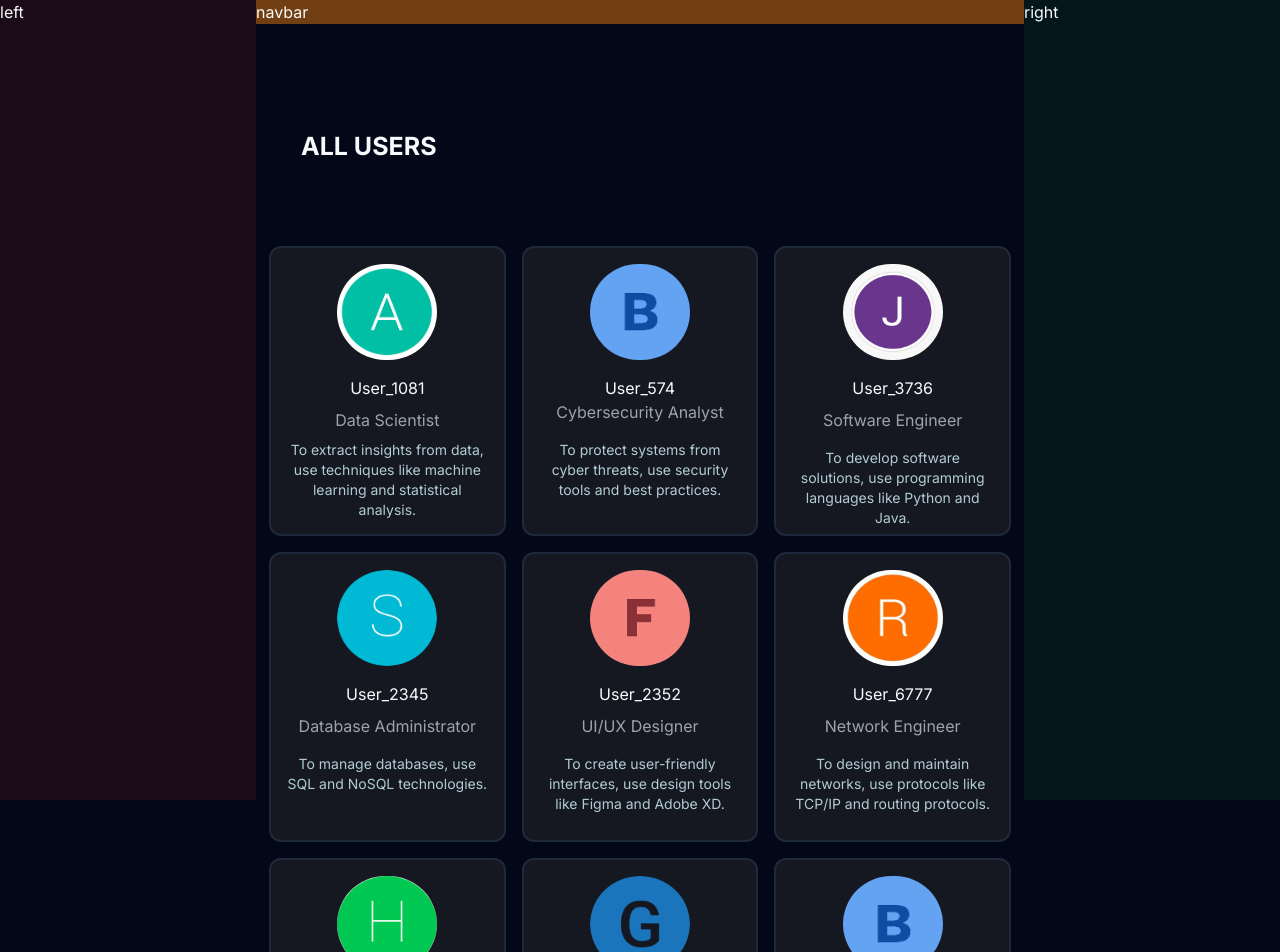
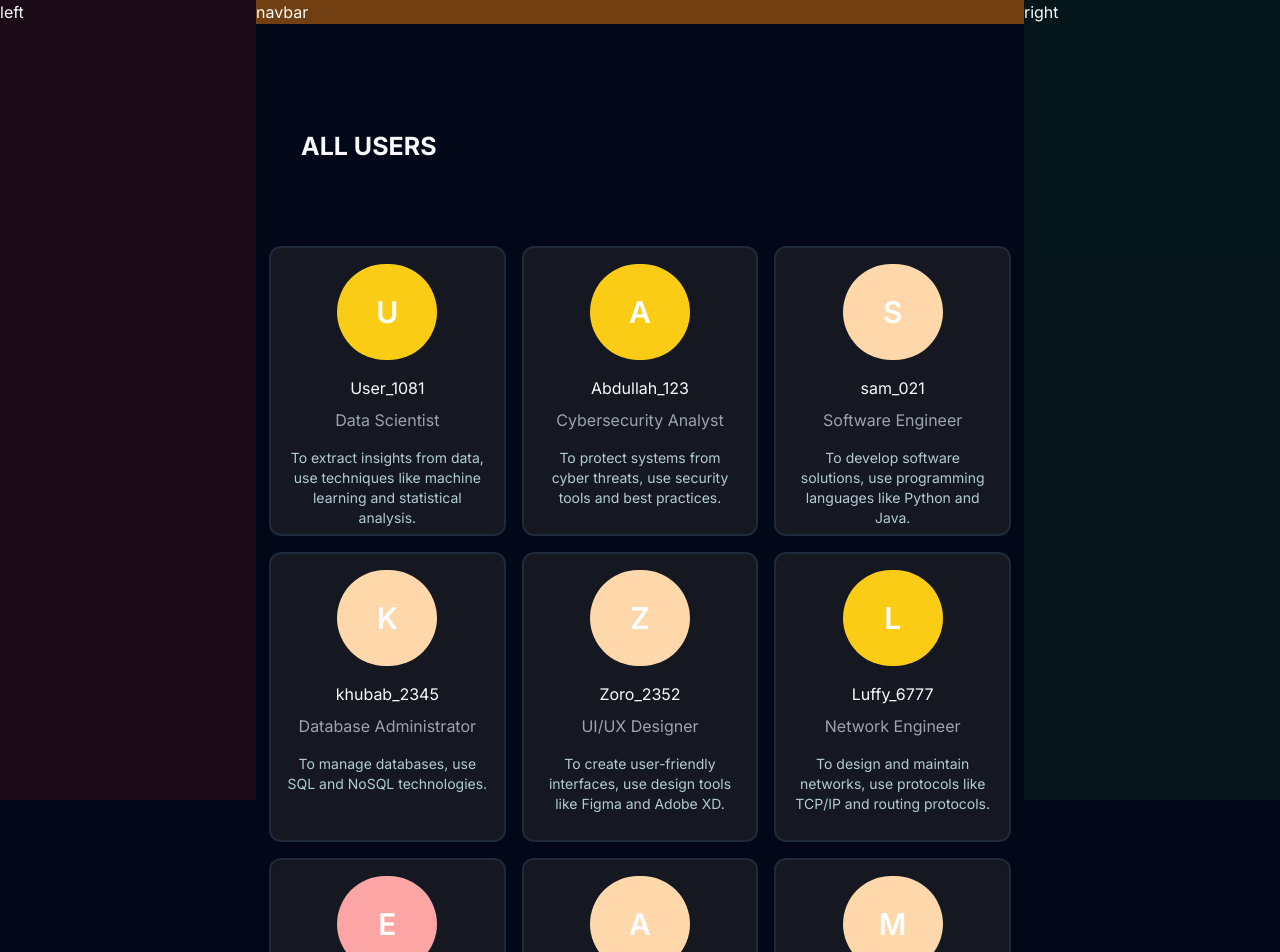
Before and after one commit to Developer095/proj-two, a Next.js app: page /community in a window 1280 px wide. Shown: the top 952 px of the page. Built offline with nearby package versions, Linux system fonts and the light colour scheme.

Commit message:
updaded community code with map function
the user data is static , but the the integration of API then will will has be change accordingly

```diff
--- a/app/(default)/community/page.tsx
+++ b/app/(default)/community/page.tsx
@@ -1,180 +1,134 @@
+//   <div className="ml-6 mr-6 grid gap-4 sm:grid-cols-1 lg:grid-cols-3">
+//     <div className="h-[290px] w-full rounded-[12px] border-2 border-[#1e293b] bg-[#151821]">
+//       <div className="mt-4 flex justify-center">
+//         <img
+//           src="./image/a.png"
+//           alt="image"
+//           className="h-24 w-[100px] rounded-[50px]"
+//         />
+//       </div>
+//       <span className="mt-4 block flex justify-center">User_1081</span>
+//       {/* <span className="mt-2 block flex justify-center text-[#9ca3af]">
+//         @asil0312
+//       </span> */}
+//       <span className="mt-2 block flex justify-center text-[#9ca3af]">
+//         Data Scientist
+//       </span>
+//       <span className="mt-2 flex pl-4 pr-4 text-center text-sm text-[#B2CCD5]">
+//         To extract insights from data, use techniques like machine learning
+//         and statistical analysis.
+//       </span>
+//     </div>
+
+//
 import React from "react";
-import image from "biyani.jpg";
+
+// Array of colors
+const arr = ["bg-orange-200", "bg-yellow-400", "bg-red-300"];
+
+// Helper function
+
+function getInitialWithBgColor(username: string) {
+  const firstLetter = username.charAt(0).toUpperCase();
+  const randomBgColor = arr[Math.floor(Math.random() * arr.length)];
+  return { firstLetter, randomBgColor };
+}
+
 const Community = () => {
+  const users = [
+    {
+      username: "User_1081",
+      role: "Data Scientist",
+      description:
+        "To extract insights from data, use techniques like machine learning and statistical analysis.",
+    },
+    {
+      username: "Abdullah_123",
+      role: "Cybersecurity Analyst",
+      description:
+        "To protect systems from cyber threats, use security tools and best practices.",
+    },
+    {
+      username: "sam_021",
+      role: "Software Engineer",
+      description:
+        "To develop software solutions, use programming languages like Python and Java.",
+    },
+    {
+      username: "khubab_2345",
+      role: "Database Administrator",
+      description: "To manage databases, use SQL and NoSQL technologies.",
+    },
+    {
+      username: "Zoro_2352",
+      role: "UI/UX Designer",
+      description:
+        "To create user-friendly interfaces, use design tools like Figma and Adobe XD.",
+    },
+    {
+      username: "Luffy_6777",
+      role: "Network Engineer",
+      description:
+        "To design and maintain networks, use protocols like TCP/IP and routing protocols.",
+    },
+    {
+      username: "Esdeath_7654",
+      role: "DevOps Engineer",
+      description:
+        "To automate software delivery, use tools like Jenkins and Docker.",
+    },
+    {
+      username: "Albedo_6485",
+      role: "Game Designer",
+      description:
+        "To create immersive game worlds, use game engines like Unity and Unreal Engine.",
+    },
+    {
+      username: "Makami_2844",
+      role: "Software Developer",
+      description:
+        "To center, use display: flex, justify-content: center, and align-items: center.",
+    },
+  ];
+
   return (
-    <div className="scrollTop:100 bg-[#020817] pb-20">
-      <div className="">
+    <div className="bg-[#020817]">
+      <div>
         <div className="mb-[80px] ml-14 mt-32 text-[25px] font-bold uppercase">
           All Users
         </div>
       </div>
 
       <div className="ml-6 mr-6 grid gap-4 sm:grid-cols-1 lg:grid-cols-3">
-        <div className="h-[290px] w-full rounded-[12px] border-2 border-[#1e293b] bg-[#151821]">
-          <div className="mt-4 flex justify-center">
-            <img
-              src="./image/a.png"
-              alt="image"
-              className="h-24 w-[100px] rounded-[50px]"
-            />
-          </div>
-          <span className="mt-4 block flex justify-center">User_1081</span>
-          {/* <span className="mt-2 block flex justify-center text-[#9ca3af]">
-            @asil0312
-          </span> */}
-          <span className="mt-2 block flex justify-center text-[#9ca3af]">
-            Data Scientist
-          </span>
-          <span className="mt-2 flex pl-4 pr-4 text-center text-sm text-[#B2CCD5]">
-            To extract insights from data, use techniques like machine learning
-            and statistical analysis.
-          </span>
-        </div>
+        {users.map((user, index) => {
+          const { firstLetter, randomBgColor } = getInitialWithBgColor(
+            user.username,
+          );
 
-        <div className="h-[290px] w-full rounded-[12px] border-2 border-[#1e293b] bg-[#151821]">
-          <div className="mt-4 flex justify-center">
-            <img
-              src="./image/b.png"
-              alt="image"
-              className="h-24 w-[100px] rounded-[50px]"
-            />
-          </div>
-          <span className="mt-4 block flex justify-center">User_574</span>
-          <span className="mt-2block flex justify-center text-[#9ca3af]">
-            Cybersecurity Analyst
-          </span>
-          <span className="mt-4 flex pl-4 pr-4 text-center text-sm text-[#B2CCD5]">
-            To protect systems from cyber threats, use security tools and best
-            practices.
-          </span>
-        </div>
-
-        <div className="h-[290px] w-full rounded-[12px] border-2 border-[#1e293b] bg-[#151821]">
-          <div className="mt-4 flex justify-center">
-            <img
-              src="./image/j.jpg"
-              alt="image"
-              className="h-24 w-[100px] rounded-[50px]"
-            />
-          </div>
-          <span className="mt-4 block flex justify-center">User_3736</span>
-          <span className="mt-2 block flex justify-center text-[#9ca3af]">
-            Software Engineer
-          </span>
-          <span className="mt-4 flex pl-4 pr-4 text-center text-sm text-[#B2CCD5]">
-            To develop software solutions, use programming languages like Python
-            and Java.
-          </span>
-        </div>
-
-        <div className="h-[290px] w-full rounded-[12px] border-2 border-[#1e293b] bg-[#151821]">
-          <div className="mt-4 flex justify-center">
-            <img
-              src="./image/s.png"
-              alt="image"
-              className="h-24 w-[100px] rounded-[50px]"
-            />
-          </div>
-          <span className="mt-4 block flex justify-center">User_2345</span>
-          <span className="mt-2 block flex justify-center text-[#9ca3af]">
-            Database Administrator
-          </span>
-          <span className="mt-4 flex pl-4 pr-4 text-center text-sm text-[#B2CCD5]">
-            To manage databases, use SQL and NoSQL technologies.
-          </span>
-        </div>
-
-        <div className="h-[290px] w-full rounded-[12px] border-2 border-[#1e293b] bg-[#151821]">
-          <div className="mt-4 flex justify-center">
-            <img
-              src="./image/f.png"
-              alt="image"
-              className="h-24 w-[100px] rounded-[50px]"
-            />
-          </div>
-          <span className="mt-4 block flex justify-center">User_2352</span>
-          <span className="mt-2 block flex justify-center text-[#9ca3af]">
-            UI/UX Designer
-          </span>
-          <span className="mt-4 flex pl-4 pr-4 text-center text-sm text-[#B2CCD5]">
-            To create user-friendly interfaces, use design tools like Figma and
-            Adobe XD.
-          </span>
-        </div>
-
-        <div className="h-[290px] w-full rounded-[12px] border-2 border-[#1e293b] bg-[#151821]">
-          <div className="mt-4 flex justify-center">
-            <img
-              src="./image/r.jpg"
-              alt="image"
-              className="h-24 w-[100px] rounded-[50px]"
-            />
-          </div>
-          <span className="mt-4 block flex justify-center">User_6777</span>
-          <span className="mt-2 block flex justify-center text-[#9ca3af]">
-            Network Engineer
-          </span>
-          <span className="mt-4 flex pl-4 pr-4 text-center text-sm text-[#B2CCD5]">
-            To design and maintain networks, use protocols like TCP/IP and
-            routing protocols.
-          </span>
-        </div>
-
-        <div className="h-[290px] w-full rounded-[12px] border-2 border-[#1e293b] bg-[#151821]">
-          <div className="mt-4 flex justify-center">
-            <img
-              src="./image/h.png"
-              alt="image"
-              className="h-24 w-[100px] rounded-[50px]"
-            />
-          </div>
-          <span className="mt-4 block flex justify-center">User_7654</span>
-          <span className="mt-2 block flex justify-center text-[#9ca3af]">
-            DevOps Engineer
-          </span>
-          <span className="mt-4 flex pl-4 pr-4 text-center text-sm text-[#B2CCD5]">
-            To automate software delivery, use tools like Jenkins and Docker.
-          </span>
-        </div>
-
-        <div className="h-[290px] w-full rounded-[12px] border-2 border-[#1e293b] bg-[#151821]">
-          <div className="mt-4 flex justify-center">
-            <img
-              src="./image/g.png"
-              alt="image"
-              className="h-24 w-[100px] rounded-[50px]"
-            />
-          </div>
-          <span className="mt-4 block flex justify-center">User_6485</span>
-          <span className="mt-2 block flex justify-center text-[#9ca3af]">
-            Game Designer
-          </span>
-          <span className="mt-4 flex pl-4 pr-4 text-center text-sm text-[#B2CCD5]">
-            To create immersive game worlds, use game engines like Unity and
-            Unreal Engine.
-          </span>
-        </div>
-
-        <div className="h-[290px] w-full rounded-[12px] border-2 border-[#1e293b] bg-[#151821]">
-          <div className="mt-4 flex justify-center">
-            <img
-              src="./image/b.png"
-              alt="image"
-              className="h-24 w-[100px] rounded-[50px]"
-            />
-          </div>
-          <span className="mt-4 block flex justify-center">User_2844</span>
-          {/* <span className="mt-2 block flex justify-center text-[#9ca3af]">
-            @asil0312
-          </span> */}
-          <span className="mt-2 block flex justify-center text-[#9ca3af]">
-            Software Developer
-          </span>
-          <span className="mt-4 flex pl-4 pr-4 text-center text-sm text-[#B2CCD5]">
-            To center, use display: flex, justify-content: center, and
-            align-items: center.
-          </span>
-        </div>
+          return (
+            <div
+              key={index}
+              className="h-[290px] w-full rounded-[12px] border-2 border-[#1e293b] bg-[#151821]"
+            >
+              <div className="mt-4 flex justify-center">
+                <div
+                  className={`${randomBgColor} flex h-24 w-[100px] items-center justify-center rounded-full text-3xl font-semibold text-white`}
+                >
+                  {firstLetter}
+                </div>
+              </div>
+              <span className="mt-4 block flex justify-center">
+                {user.username}
+              </span>
+              <span className="mt-2 block flex justify-center text-[#9ca3af]">
+                {user.role}
+              </span>
+              <span className="mt-4 flex pl-4 pr-4 text-center text-sm text-[#B2CCD5]">
+                {user.description}
+              </span>
+            </div>
+          );
+        })}
       </div>
       <div className="mt-12 flex justify-center">
         <button className="h-10 w-14 rounded-[4px] border-none bg-gray-700 text-black">
```
